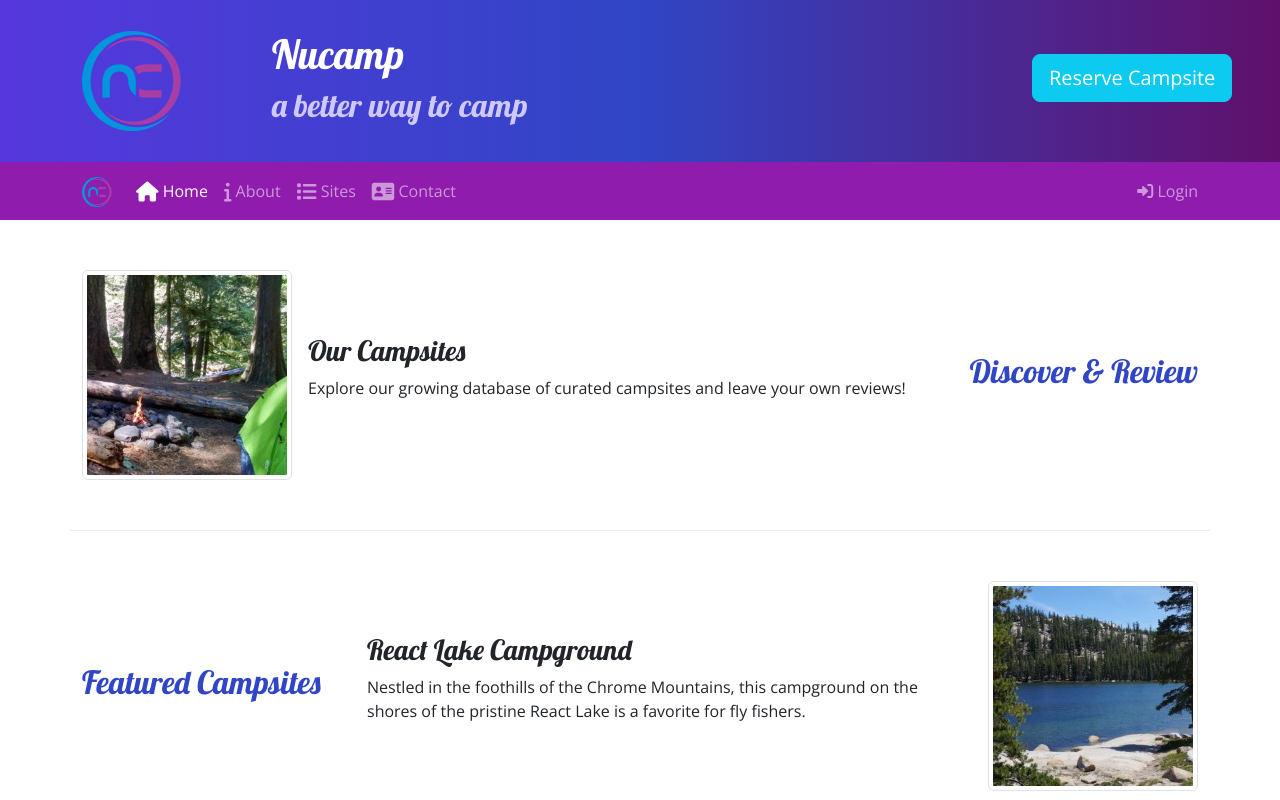
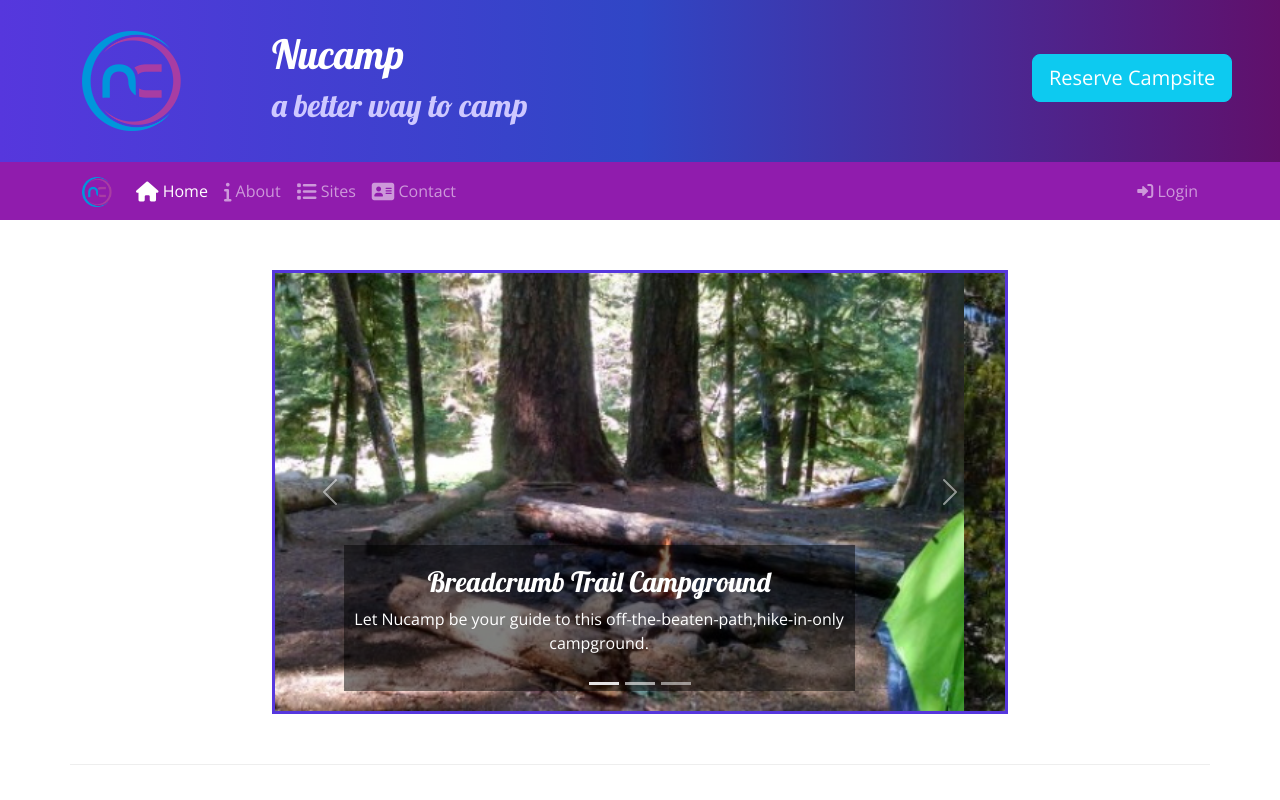
Before and after one commit to zamnweskr/nucampsite, a plain HTML site: page index.html in a window 1280 px wide. Shown: the top 800 px of the page. Drawn offline with nearby package versions, Linux system fonts and the light colour scheme.

Commit message:
Carousel

```diff
--- a/css/styles.css
+++ b/css/styles.css
@@ -42,3 +42,11 @@ footer {
 .accordion-button {
     background-color: #d3d3d3;
 }
+
+.carousel-caption {
+    background-color: rgba(0,0,0,0.5);
+}
+
+.carousel {
+    border: solid #5637dd;
+}
--- a/index.html
+++ b/index.html
@@ -34,7 +34,8 @@
                     <h2>a better way to camp</h2>
                 </div>
                 <div class="col-12 col-md-4 col-xl-2 mt-4">
-                    <button type="button" class="btn btn-info btn-lg text-white text-nowrap" data-bs-toggle="modal" data-bs-target="#reserveModal">Reserve Campsite</button>
+                    <button type="button" class="btn btn-info btn-lg text-white text-nowrap" data-bs-toggle="modal"
+                        data-bs-target="#reserveModal">Reserve Campsite</button>
                 </div>
             </div>
         </div>
@@ -82,11 +83,13 @@
                             <div class="row">
                                 <div class="mb-3 col-12">
                                     <label class="sr-only" for="loginEmail">Email address</label>
-                                    <input type="email" class="form-control form-control-sm" id="loginEmail" placeholder="Enter Email">
+                                    <input type="email" class="form-control form-control-sm" id="loginEmail"
+                                        placeholder="Enter Email">
                                 </div>
                                 <div class="mb-3 col-12">
                                     <label class="sr-only" for="loginPassword">Password</label>
-                                    <input type="password" class="form-control form-control-sm" id="loginPassword" placeholder="Password">
+                                    <input type="password" class="form-control form-control-sm" id="loginPassword"
+                                        placeholder="Password">
                                 </div>
                                 <div class="col">
                                     <div class="form-check mb-3">
@@ -97,7 +100,8 @@
                             </div>
                             <div class="row">
                                 <div class="col">
-                                    <button type="button" class="btn btn-secondary" data-bs-dismiss="modal">Close</button>
+                                    <button type="button" class="btn btn-secondary"
+                                        data-bs-dismiss="modal">Close</button>
                                     <button type="button" class="btn btn-primary">Save Changes</button>
                                 </div>
                             </div>
@@ -118,7 +122,9 @@
                 </div>
                 <div class="modal-body">
                     <div class="container-fluid">
-                        <form id="reserveForm" action="https://us-central1-nucamp-production.cloudfunctions.net/post/formdata" method="post">
+                        <form id="reserveForm"
+                            action="https://us-central1-nucamp-production.cloudfunctions.net/post/formdata"
+                            method="post">
                             <div class="row mb-3">
                                 <div class="col-12 col-sm-6">
                                     <label class="form-label" for="numberofcampers">Number of Campers</label>
@@ -159,6 +165,54 @@
 
     <!-- main section -->
     <main class="container">
+
+        <!--Carousel-->
+        <section class="row row-content">
+            <div class="col-md-8 mx-auto">
+                <div id="homeCarousel" class="carousel slide" data-bs-ride="carousel">
+                    <div class="carousel-indicators">
+                        <button type="button" data-bs-target="#homeCarousel" data-bs-slide-to="0" class="active"></button>
+                        <button type="button" data-bs-target="#homeCarousel" data-bs-slide-to="1" ></button>
+                        <button type="button" data-bs-target="#homeCarousel" data-bs-slide-to="2" ></button>
+                    </div>
+                    <div class="carousel-inner">
+                        <div class="carousel-item active">
+                            <img class="d-block w-100" src="img/breadcrumb-trail.jpg" alt="Breadcrumb Trail Campground">
+                            <div class="carousel-caption">
+                                <h3>Breadcrumb Trail Campground</h3>
+                                <p class="d-none d-sm-block">Let Nucamp be your guide to this
+                                    off-the-beaten-path,hike-in-only campground.</p>
+                            </div>
+                        </div>
+                        <div class="carousel-item">
+                            <img class="d-block w-100" src="img/react-lake.jpg" alt="React Lake Campground">
+                            <div class="carousel-caption">
+                                <h3>React Lake Campground</h3>
+                                <p class="d-none d-sm-block">Nestled in the foothills of the Chrome Mountains, this
+                                    campground on the shores of the pristine React Lake is a favorite for fly fishers.
+                                </p>
+                            </div>
+                        </div>
+                        <div class="carousel-item">
+                            <img class="d-block w-100" src="img/chrome-river.jpg" alt="Chrome River Campground">
+                            <div class="carousel-caption">
+                                <h3>Chrome River Campground</h3>
+                                <p class="d-none d-sm-block">Spend a few sunny days and starry nights beneath a canopy
+                                    of old-growth firs at this enchanting spot by the chrome river.</p>
+                            </div>
+                        </div>
+                    </div>
+                    <a class="carousel-control-prev" href="#homeCarousel" role="botton" data-bs-slide="prev">
+                        <span class="carousel-control-prev-icon"></span>
+                        <span class="sr-only">Previous</span>
+                    </a>
+                    <a class="carousel-control-next" href="#homeCarousel" role="button" data-bs-slide="next">
+                        <span class="carousel-control-next-icon"></span>
+                        <span class="sr-only">Next</span>
+                    </a>
+                </div>
+            </div>
+        </section>
 
         <!-- discover section -->
         <div class="row row-content align-items-center">
```
